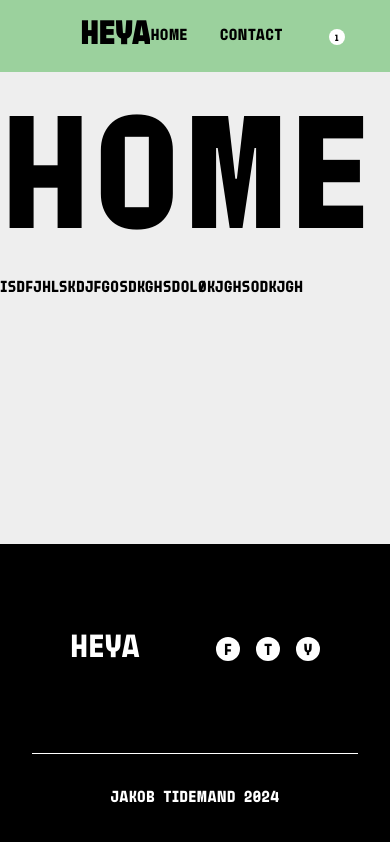
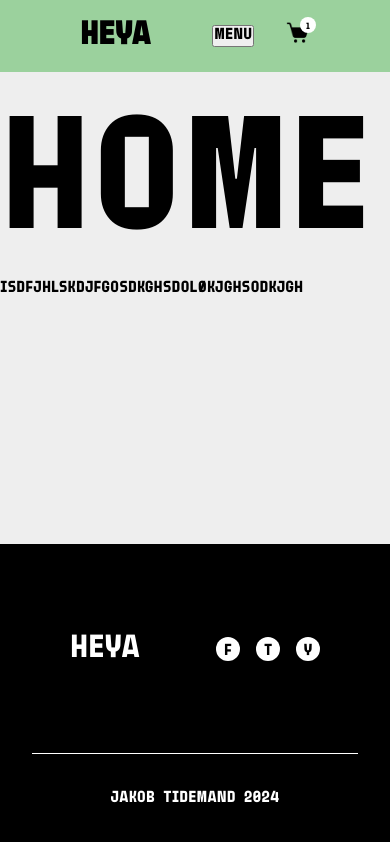
Before and after one commit to jakotide/heya-react-eshop, a React (Vite) app: page / in a window 390 px wide. Built offline with nearby package versions, Linux system fonts and the light colour scheme.

Commit message:
Made navbar responsive with mobile menu

```diff
--- a/src/components/Layout/Header/index.jsx
+++ b/src/components/Layout/Header/index.jsx
@@ -1,9 +1,13 @@
 import { Navigation }  from "../../Navigation";
+import { MobileMenu } from "../../MobileMenu";
+import useMediaQuery from "../../../hooks/useMediaQuery";
 import { Link } from "react-router-dom";
 import "./Header.scss";
 import { CartIcon } from "../../CartIcon";
 
 export const Header = () => {
+    const isMobile = useMediaQuery('(max-width: 768px)');
+
     return (
         <>
             <header className="header__container">
@@ -11,10 +15,10 @@ export const Header = () => {
                     <div className="logo">HEYA</div>
                 </Link>
                 <div className="nav__container">
-                <Navigation />
-                <CartIcon />
+                    {isMobile ? <MobileMenu /> : <Navigation />}
+                    <CartIcon />
                 </div>
             </header>
         </>
-    )
-}
+    );
+};
--- a/src/components/MobileMenu/MobileMenu.scss
+++ b/src/components/MobileMenu/MobileMenu.scss
@@ -0,0 +1,27 @@
+.menu__container {
+    display: flex;
+    align-items: center;
+    nav {
+        position: relative;
+        menu {
+            display: flex;
+            flex-direction: column;
+            position: absolute;
+            height: 100vh;
+            width: 200px;
+            top: 4.5rem;
+            right: -137px;
+            background-color: #DBDBDB;
+            padding-top: 1rem;
+
+            li {
+                width: 100%;
+                display: flex;
+                justify-content: center;
+                align-items: center;
+                height: 3rem;
+            }
+        }
+
+    }
+}
--- a/src/components/MobileMenu/index.jsx
+++ b/src/components/MobileMenu/index.jsx
@@ -1,19 +1,19 @@
 import { Link } from "react-router-dom";
-import { useState} from "react";
+import { useState } from "react";
+import "./MobileMenu.scss";
 
 export const MobileMenu = () => {
 
-    const [isOpen, setIsOpen] = useState(false);
+  const [open, setOpen] = useState(false);
 
   const toggleMenu = () => {
-        setIsOpen(!isOpen);
-    }
+    setOpen(!open);
+  };
 
   return (
-    <div>
-      <button oncClick={toggleMenu}>
-        Menu
-      </button>
+    <div className="menu__container">
+      <button onClick={toggleMenu}>Menu</button>
+      {open && (
         <nav>
           <menu>
             <li>
@@ -24,6 +24,7 @@ export const MobileMenu = () => {
             </li>
           </menu>
         </nav>
+      )}
     </div>
   );
 };
--- /dev/null
+++ b/src/hooks/useMediaQuery.jsx
@@ -0,0 +1,19 @@
+import { useState, useEffect } from "react";
+
+const useMediaQuery = (query) => {
+  const [matches, setMatches] = useState(false);
+
+  useEffect(() => {
+    const media = window.matchMedia(query);
+    if (media.matches !== matches) {
+      setMatches(media.matches);
+    }
+    const listener = () => setMatches(media.matches);
+    window.addEventListener("resize", listener);
+    return () => window.removeEventListener("resize", listener);
+  }, [matches, query]);
+
+  return matches;
+}
+
+export default useMediaQuery;
```
Lines whose indentation alone changed are shown as unchanged.
